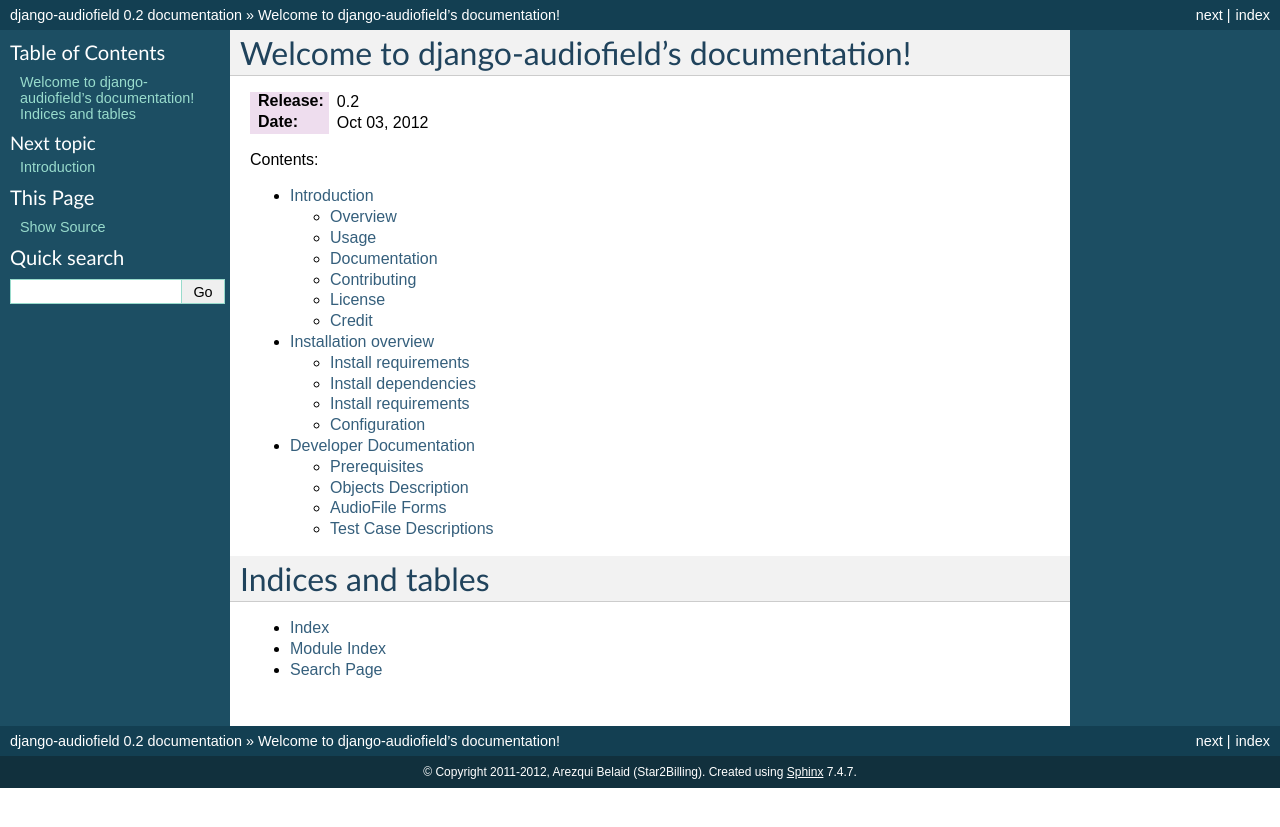
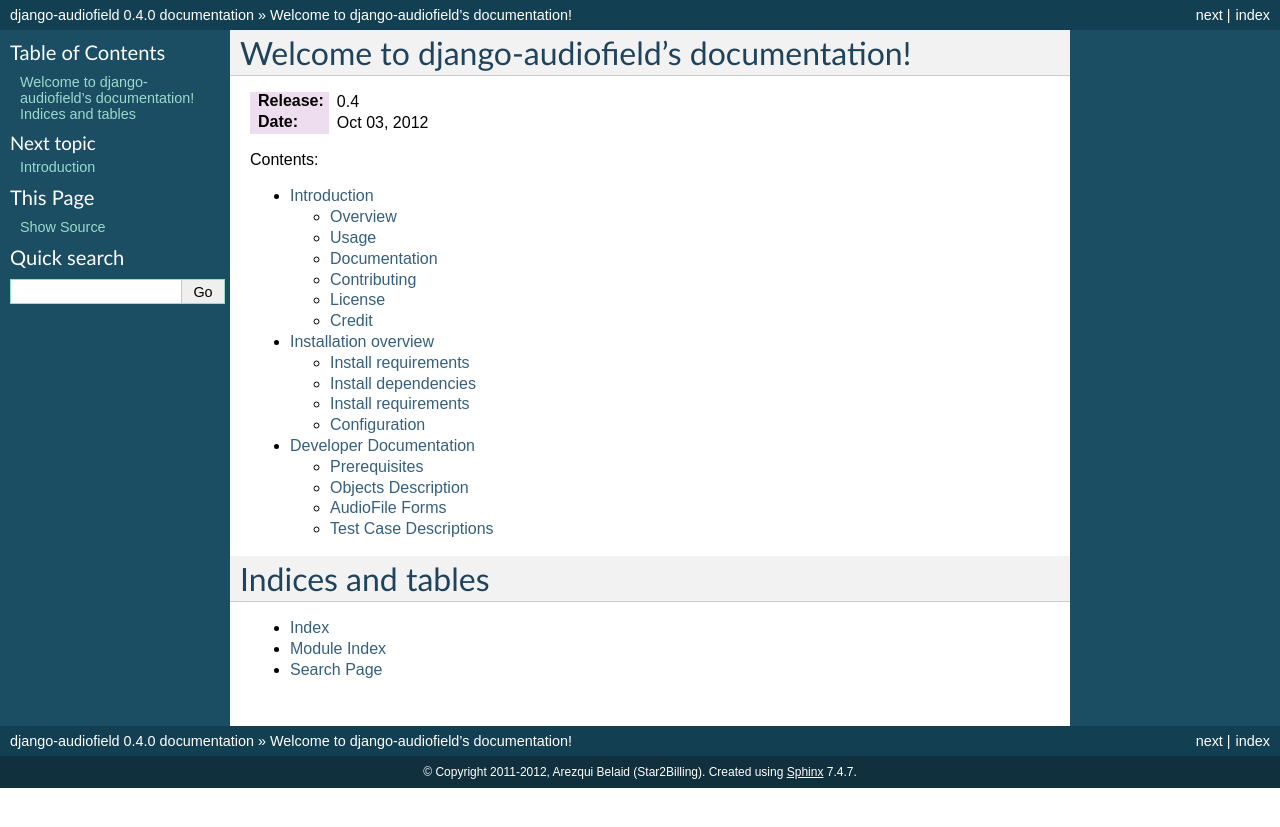
Before and after one commit to fancy517/django-audiofield, a Sphinx documentation site: the page built from docs/source/index.rst, in a window 1280 px wide. Shown: the top 827 px of the page. Built offline with Sphinx 7.4.7, drawn with Linux system fonts in a browser that asks for light colours.

Commit message:
update README + update conf.py version in documentation

```diff
--- a/docs/source/conf.py
+++ b/docs/source/conf.py
@@ -11,7 +11,7 @@
 # All configuration values have a default; values that are commented out
 # serve to show the default.
 
-import sys, os
+#import sys, os
 
 # If extensions (or modules to document with autodoc) are in another directory,
 # add these directories to sys.path here. If the directory is relative to the
@@ -48,9 +48,9 @@
 # built documents.
 #
 # The short X.Y version.
-version = '0.2'
+version = '0.4'
 # The full version, including alpha/beta/rc tags.
-release = '0.2'
+release = '0.4.0'
 
 # The language for content autogenerated by Sphinx. Refer to documentation
 # for a list of supported languages.
```
Also changed, not shown: README.rst (+7 -7 lines).
